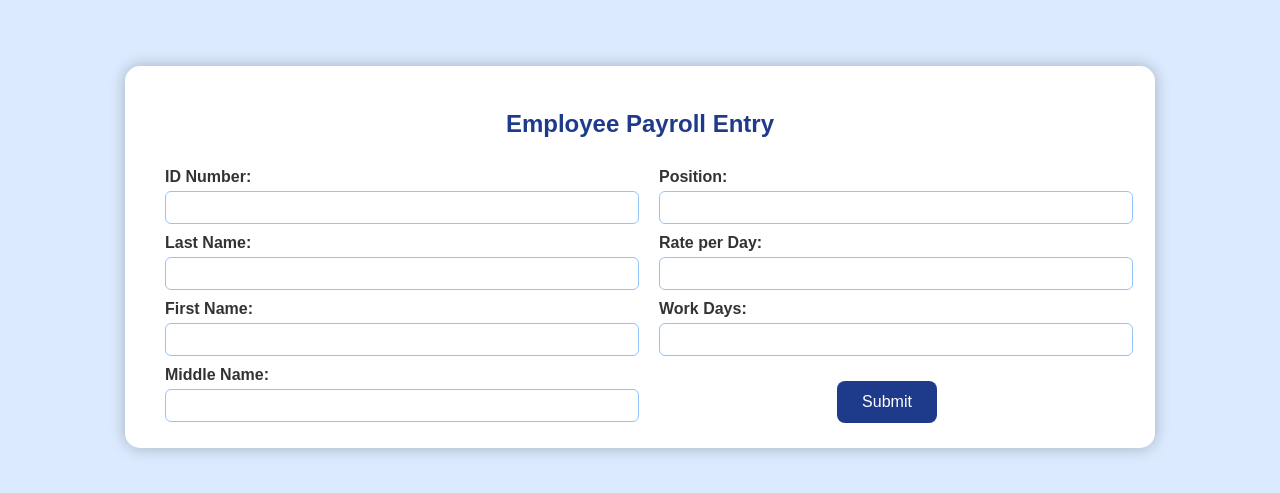
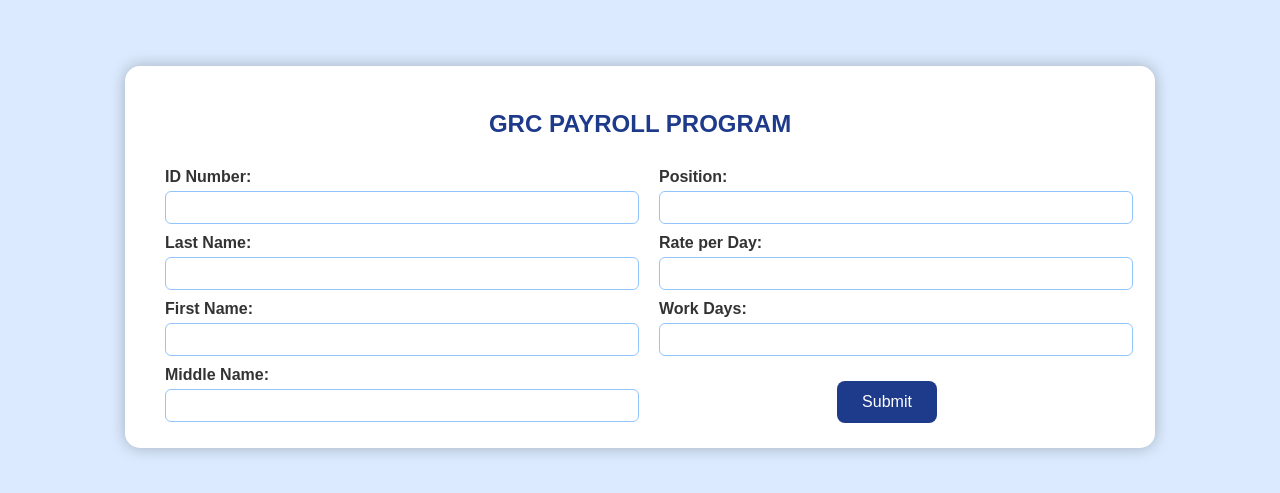
Before and after one commit to zianryyy/Payroll-zianry, a plain HTML site: page index.html in a window 1280 px wide. Shown: the part 143-636 px from the top of the page. Drawn offline with Linux system fonts and the light colour scheme.

Commit message:
Update title from 'Employee Payroll Entry' to 'GRC PAYROLL PROGRAM'

```diff
--- a/index.html
+++ b/index.html
@@ -79,7 +79,7 @@
 <body>
   <div class="container">
     <div style="width:100%;">
-      <h2>Employee Payroll Entry</h2>
+      <h2>GRC PAYROLL PROGRAM</h2>
       <form id="payrollForm" style="display:flex; justify-content:space-between; flex-wrap:wrap;">
         <div class="left">
           <label>ID Number:</label>
```
